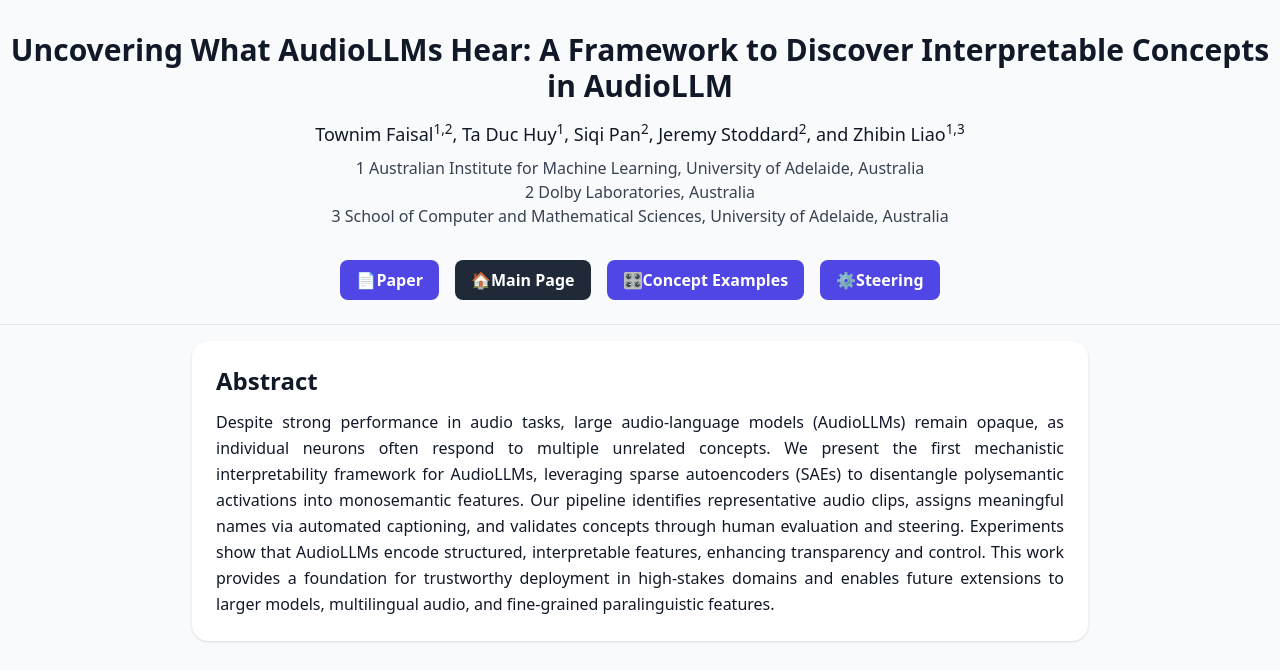
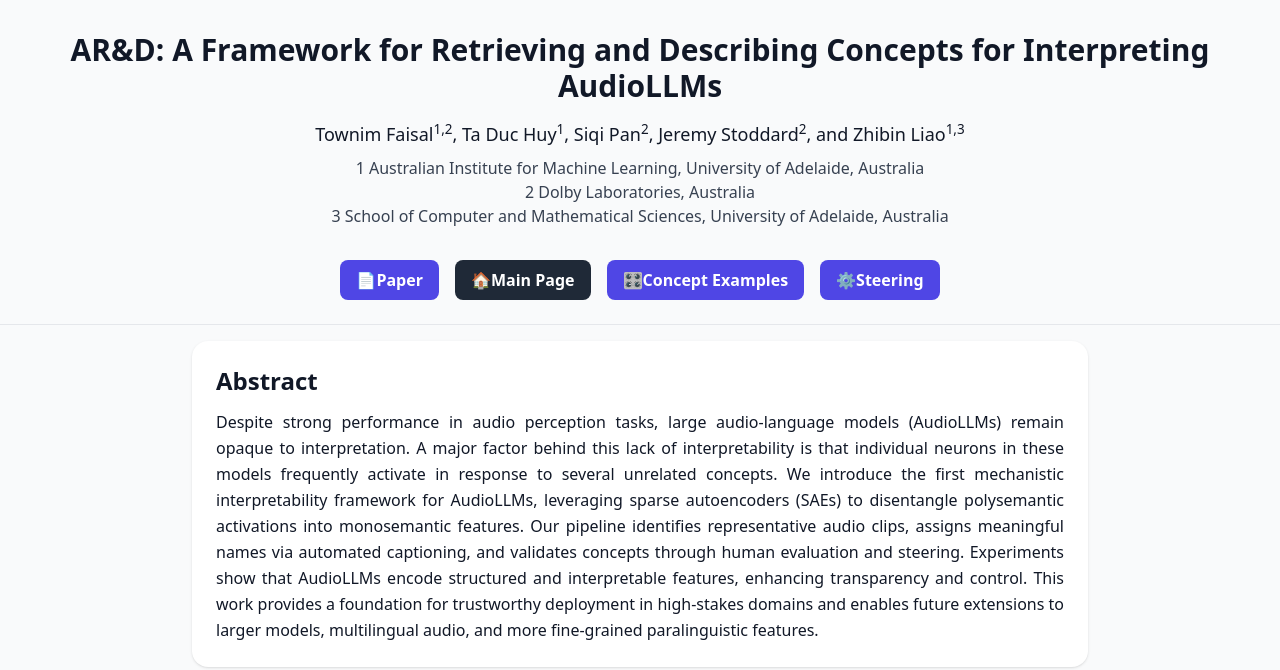
Before and after one commit to townim-faisal/AutoInterpret-AudioLLM, a plain HTML site: page website/index.html in a window 1280 px wide. Shown: the top 670 px of the page. Drawn offline with nearby package versions, Linux system fonts and the light colour scheme.

Commit message:
update figures

```diff
--- a/website/assets/header.js
+++ b/website/assets/header.js
@@ -10,7 +10,7 @@ document.addEventListener("DOMContentLoaded", () => {
     <!-- Title -->
     <header class="text-center py-8">
       <h1 class="text-3xl font-bold">
-        Uncovering What AudioLLMs Hear: A Framework to Discover Interpretable Concepts in AudioLLM
+        AR&D: A Framework for Retrieving and Describing Concepts for Interpreting AudioLLMs
       </h1>
       <p class="mt-4 text-lg">
         Townim Faisal<sup>1,2</sup>, Ta Duc Huy<sup>1</sup>, Siqi Pan<sup>2</sup>, Jeremy Stoddard<sup>2</sup>, and Zhibin Liao<sup>1,3</sup>
@@ -53,7 +53,7 @@ document.addEventListener("DOMContentLoaded", () => {
 function openModal(type) {
     const messageEl = document.getElementById("modalMessage");
     if (type === "paper") {
-        messageEl.textContent = "Currently paper is under review, will be available soon.";
+        messageEl.textContent = "Paper will be available soon.";
     } else if (type === "code") {
         messageEl.textContent = "Code will be released soon.";
     }
--- a/website/index.html
+++ b/website/index.html
@@ -17,10 +17,10 @@
     <section class="max-w-4xl mx-auto px-6 py-6 bg-white rounded-2xl shadow">
         <h2 class="text-2xl font-semibold mb-3">Abstract</h2>
         <p class="text-justify leading-relaxed">
-            Despite strong performance in audio tasks, large audio-language models (AudioLLMs) remain opaque, as individual neurons often respond to multiple unrelated concepts. We present the first mechanistic interpretability framework for AudioLLMs, leveraging
-            sparse autoencoders (SAEs) to disentangle polysemantic activations into monosemantic features. Our pipeline identifies representative audio clips, assigns meaningful names via automated captioning, and validates concepts through human evaluation
-            and steering. Experiments show that AudioLLMs encode structured, interpretable features, enhancing transparency and control. This work provides a foundation for trustworthy deployment in high-stakes domains and enables future extensions to
-            larger models, multilingual audio, and fine-grained paralinguistic features.
+            Despite strong performance in audio perception tasks, large audio-language models (AudioLLMs) remain opaque to interpretation. A major factor behind this lack of interpretability is that individual neurons in these models frequently activate in response
+            to several unrelated concepts. We introduce the first mechanistic interpretability framework for AudioLLMs, leveraging sparse autoencoders (SAEs) to disentangle polysemantic activations into monosemantic features. Our pipeline identifies representative
+            audio clips, assigns meaningful names via automated captioning, and validates concepts through human evaluation and steering. Experiments show that AudioLLMs encode structured and interpretable features, enhancing transparency and control.
+            This work provides a foundation for trustworthy deployment in high-stakes domains and enables future extensions to larger models, multilingual audio, and more fine-grained paralinguistic features.
         </p>
     </section>
 
```
Also changed, not shown: website/assets/main.jpg, website/assets/steering.jpg, 1 other file.
